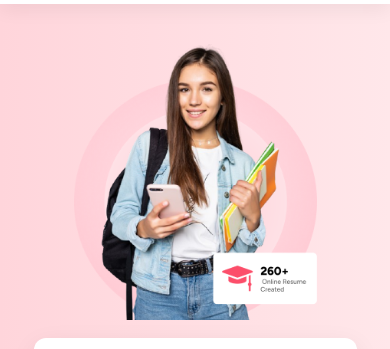
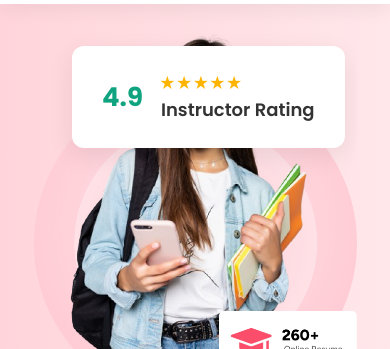
Before and after one commit to shrejal25/Interview_task-frontend-, a plain HTML site: page index.html in a window 390 px wide. Shown: the part 96-445 px from the top of the page. Drawn offline with Linux system fonts and the light colour scheme.

Commit message:
Update CSS for improved responsiveness and layout consistency

```diff
--- a/style.css
+++ b/style.css
@@ -139,6 +139,9 @@ body {
 .nav-toggle-label span::before {
 	top: -7px;
 }
+	.nav-toggle:checked ~ .main-nav {
+		display: block;
+	}
 
 .nav-toggle-label span::after {
 	top: 7px;
@@ -169,22 +172,23 @@ body {
 	 Hero
 	 ----------------------------- */
 .hero {
-	padding: 125px 0 50px;
+	padding: 80px 0 0;
 	background: linear-gradient(90deg, #ffd5db 0%, #ffe7ea 100%);
-	height: 100vh;
+	/* allow the hero to size with content instead of forcing viewport height */
+	min-height: 60vh;
 }
 
 .hero-inner {
 	display: flex;
 	align-items: center;
 	justify-content: space-between;
-	/* gap: 50px; */
+	gap: 30px;
+	flex-wrap: wrap;
 }
 
 .hero-left {
-	flex: 1;
-	max-width: 50%;
-	height: 100%;
+	flex: 1 1 420px;
+	max-width: 650px;
 }
 
 .hero-title {
@@ -246,46 +250,61 @@ body {
 }
 
 .hero-right {
-	width: 50%;
-	height: 100%;
+	flex: 1 1 360px;
 	display: flex;
 	justify-content: center;
-	margin-bottom: -95px;
+	align-items: center;
+	margin-bottom: 0;
 }
 
 .hero-visual {
 	position: relative;
 	width: 100%;
-	max-width: 600px;
-
+	max-width: 560px;
+	display: block;
+	overflow: hidden;
 }
 
 .hero-visual img {
 	width: 100%;
+	height: auto;
 	border-radius: 18px;
 	display: block;
-	height: auto;
+	object-fit: cover;
+}
 
-
+/* Reset default figure spacing so the image sits flush */
+figure {
+	margin: 0;
+	padding: 0;
 }
 
 .rating-card {
 	position: absolute;
-	left: 15px;
-	bottom: 190px;
+	left: 0px;
+	bottom: 180px;
 	background: #fff;
-	padding: 14px 20px;
+	padding: 25px 30px;
 	border-radius: 12px;
 	box-shadow: 0 8px 26px rgba(12, 12, 12, 0.08);
 	display: flex;
 	gap: 12px;
 	align-items: center;
+	transition: transform 200ms ease, opacity 200ms ease;
 }
 
 .rating-value {
 	color: #10a37f;
-	font-weight: 600;
-	font-size: 60px;
+	font-weight: 700;
+	font-size: clamp(26px, 6vw, 48px);
+	line-height: 1;
+	/* Prevent large underline image from pushing content on small screens */
+	@media (max-width: 760px) {
+		.hero-title .accent .accent-underline {
+			max-width: 220px;
+			width: 60%;
+		}
+	}
 }
 
 .rating-stars {
@@ -305,7 +324,7 @@ body {
 	 What You Get - cards
 	 ----------------------------- */
 .what-you-get {
-	padding: 64px 0;
+	padding: 56px 0;
 }
 
 .what-you-get .container {
@@ -503,6 +522,12 @@ body {
 		text-align: left;
 	}
 }
+	/* allow illustrations to scale down gracefully on small screens */
+	@media (max-width: 420px) {
+		.card-illustration img {
+			height: 110px;
+		}
+	}
 
 /* very small phones */
 @media (max-width: 420px) {
@@ -518,3 +543,57 @@ body {
 		font-size: 11px;
 	}
 }
+
+/* Additional breakpoints to improve responsiveness on large/smaller desktops */
+@media (max-width: 1400px) and (min-width: 1101px) {
+	.cards {
+		grid-template-columns: repeat(3, 1fr);
+	}
+}
+
+@media (max-width: 1200px) and (min-width: 981px) {
+	.hero-right {
+		width: 48%;
+	}
+	.hero-left {
+		max-width: 52%;
+	}
+}
+
+@media (max-width: 680px) {
+	.hero {
+		padding-top: 30px;
+	}
+
+	/* move rating card to top-right of hero image for narrow screens */
+	.hero-visual {
+		display: grid;
+		grid-template-columns: 1fr;
+	}
+
+	.rating-card {
+		position: absolute;
+		right: 12px;
+		top: 12px;
+		left: auto;
+		bottom: auto;
+		transform: translateY(0);
+		margin: 0;
+	}
+
+	.hero-title {
+		text-align: center;
+	}
+}
+
+@media (min-width: 1600px) {
+	.container {
+		max-width: 1500px;
+	}
+	.hero-inner {
+		gap: 48px;
+	}
+	.hero-title {
+		font-size: clamp(40px, 4vw, 72px);
+	}
+}
```
